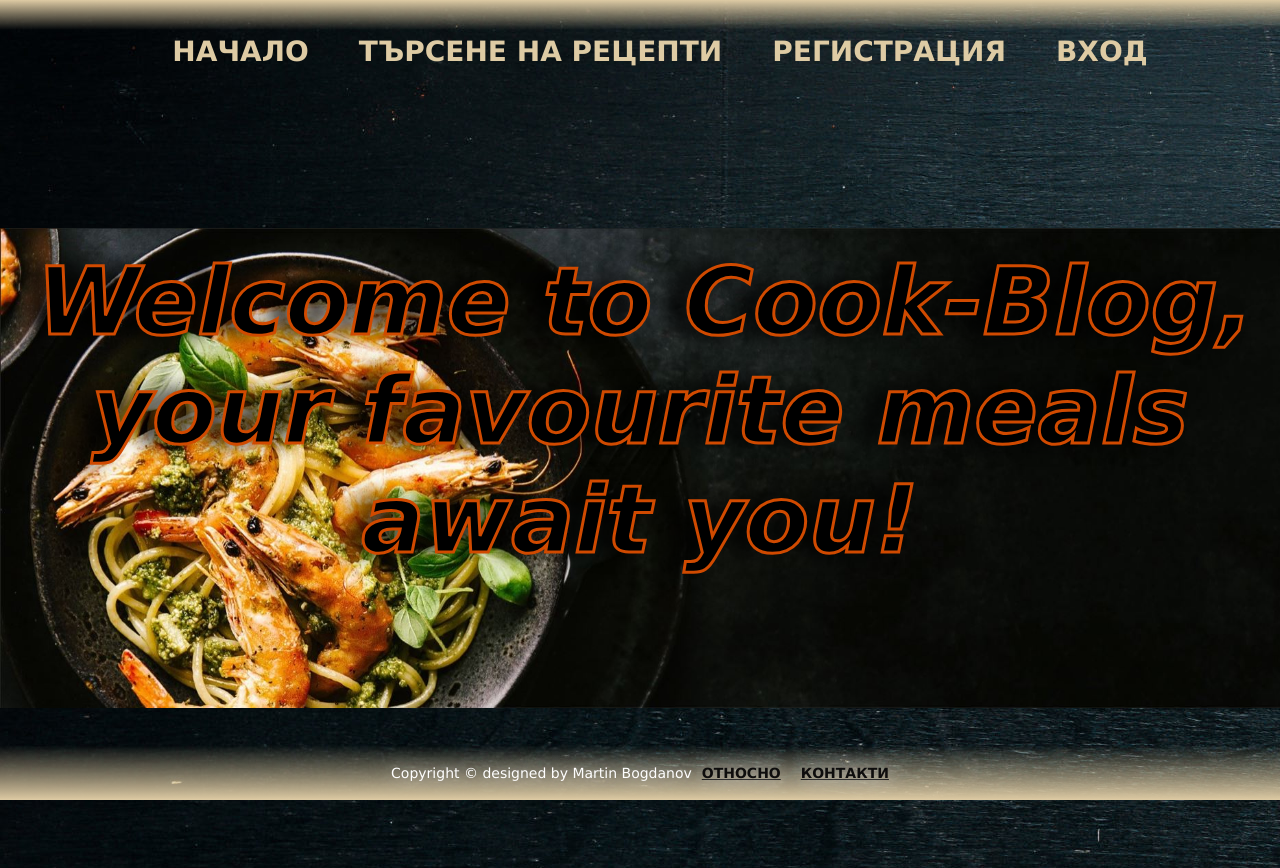
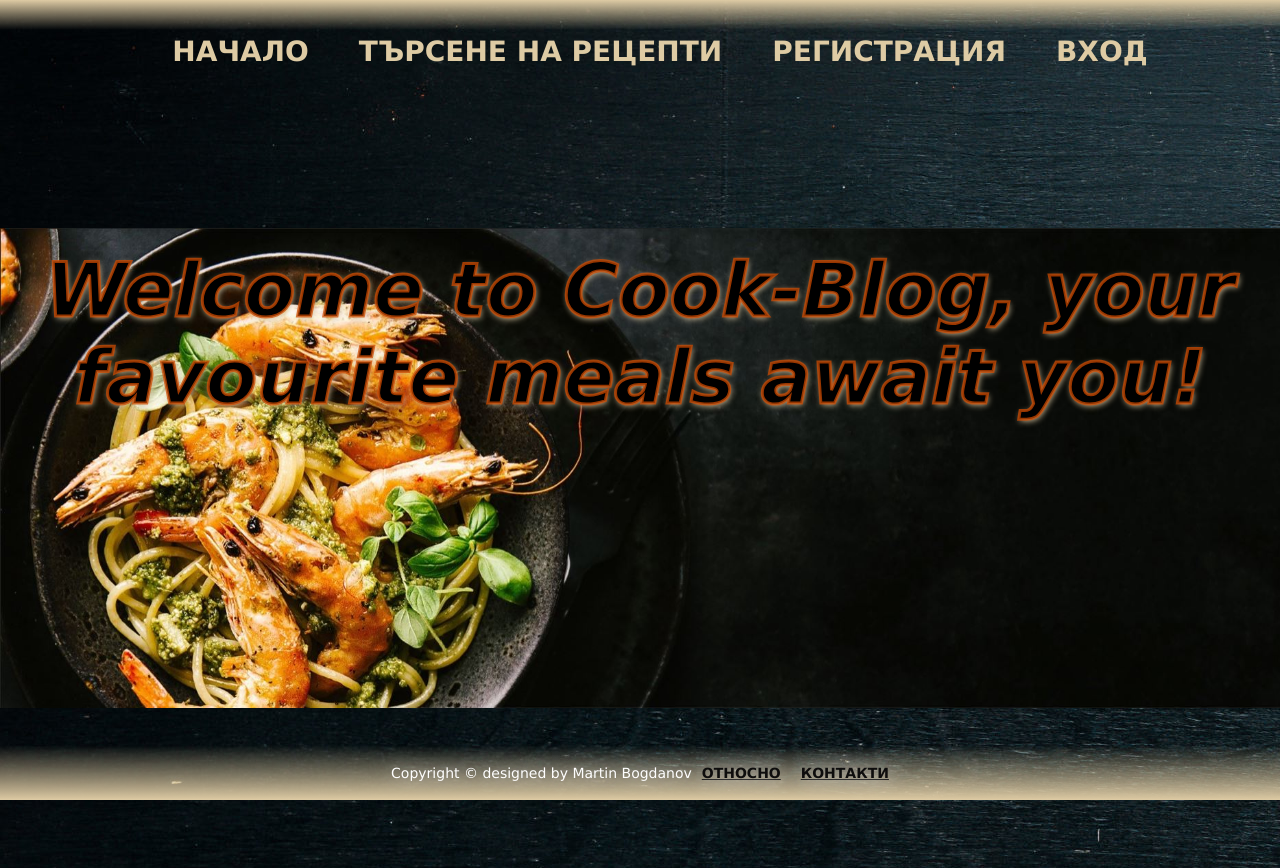
Before and after one commit to SpooRe91/react-cook-blog, a React (Create React App) app in the folder client/: page / in a window 1280 px wide. Built offline with nearby package versions, Linux system fonts and the light colour scheme.

Commit message:
removed Meal.js component and Re-used the MealContainer component in Browse.js

```diff
--- a/client/public/css/site.css
+++ b/client/public/css/site.css
@@ -122,12 +122,11 @@ div.container {
 }
 
 .landing-page-header {
-    -webkit-text-fill-color: black;
     -webkit-text-stroke-width: 3px;
-    -webkit-text-stroke-color: #d04a00;
-    margin-left: 10px;
-    text-shadow: #000000 -18px 0px 20px;
-    font-size: 5em;
+    -webkit-text-stroke-color: #cc4900bd;
+    margin: auto;
+    text-shadow: #cdbc98 1px 2px 6px;
+    font-size: 4em;
 }
 
 .landing-page-span {
--- a/client/src/components/Browse/Browse.js
+++ b/client/src/components/Browse/Browse.js
@@ -1,7 +1,7 @@
 import { useEffect, useState } from "react";
 import { endpoints } from "../../API/endpoints";
 import { getAll } from "../../services/mealService";
-import { Meal } from "./Meal"
+import { MealContainer } from "../MyRecipes/MealContainer";
 
 export const Browse = () => {
 
@@ -17,14 +17,16 @@ export const Browse = () => {
 
     return (
         <div className="search-container">
-            <form method="GET">
-                <input type="text" placeholder="Търси..." name="search" />
-                <input type="submit" value={"Търси"} />
-            </form>
-
+            <div>
+                <h1 className="already-reg">Търсене на рецепти</h1>
+                <form method="GET">
+                    <input type="text" placeholder="Търси..." name="search" />
+                    <input type="submit" value={"Търси"} />
+                </form>
+            </div>
             <div className="meal-containter">
                 {meals !== undefined && meals !== null && meals.length > 0
-                    ? meals.map(meal => <Meal key={meal._id} {...meal} />)
+                    ? meals.map(meal => <MealContainer key={meal._id} {...meal} />)
                     : <div className="already-reg">
                         <p>Все още няма рецепти!</p>
                     </div>
--- a/client/src/components/Browse/Meal.js
+++ /dev/null
@@ -1,11 +0,0 @@
-export const Meal = (meal) => {
-    return (
-        <div className="meal">
-            <a href="/details/{{_id}}">
-                <p className="name">{meal.name}</p>
-                <img className="meal" src={meal.image} alt="" />
-            </a>
-            <a className="btn" href={`/details/${meal._id}`}>Подробно</a>
-        </div>
-    );
-}
```
